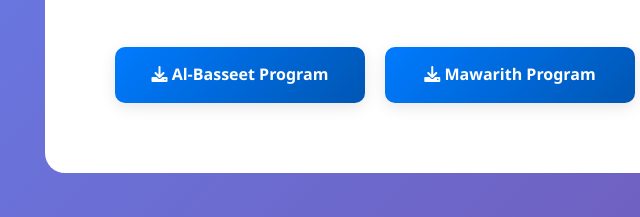
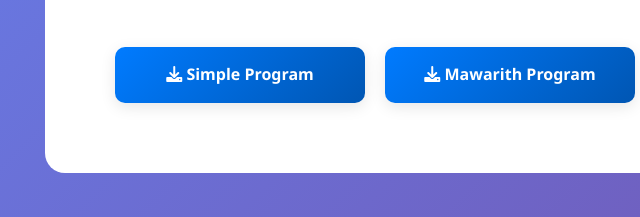
Before and after one commit to bamr24744-code/bamr24744-code.github.io, a plain HTML site: page DeskTopApp.html in a window 1280 px wide. Shown: the part 198-415 px from the top of the page, 130-770 px from the left. Drawn offline with Linux system fonts and the light colour scheme.

Commit message:
Modify download links in DeskTopApp.html
Updated download link for the Simple Program and retained Mawarith Program link.

```diff
--- a/DeskTopApp.html
+++ b/DeskTopApp.html
@@ -36,8 +36,8 @@
             <h1>🖥️ Desktop Solutions</h1>
 
             <div class="about-content">
-                <a href="https://drive.google.com/file/d/16zGYyWJ3Qe7ZfcRCNy-l3whRaTYa98Rc/view?usp=sharing" target="_blank" class="download-btn">
-                    <i class="fas fa-download"></i> Al-Basseet Program
+                <a href="https://drive.google.com/file/d/16zGYyWJ3Qe7ZfcRCNy-l3whRaTYa98Rc/view?usp=drive_link" target="_blank" class="download-btn">
+                    <i class="fas fa-download"></i> Simple Program
                 </a>
 
                 <a href="ضع الرابط هنا برنامج مواريثا" target="_blank" class="download-btn">
```
